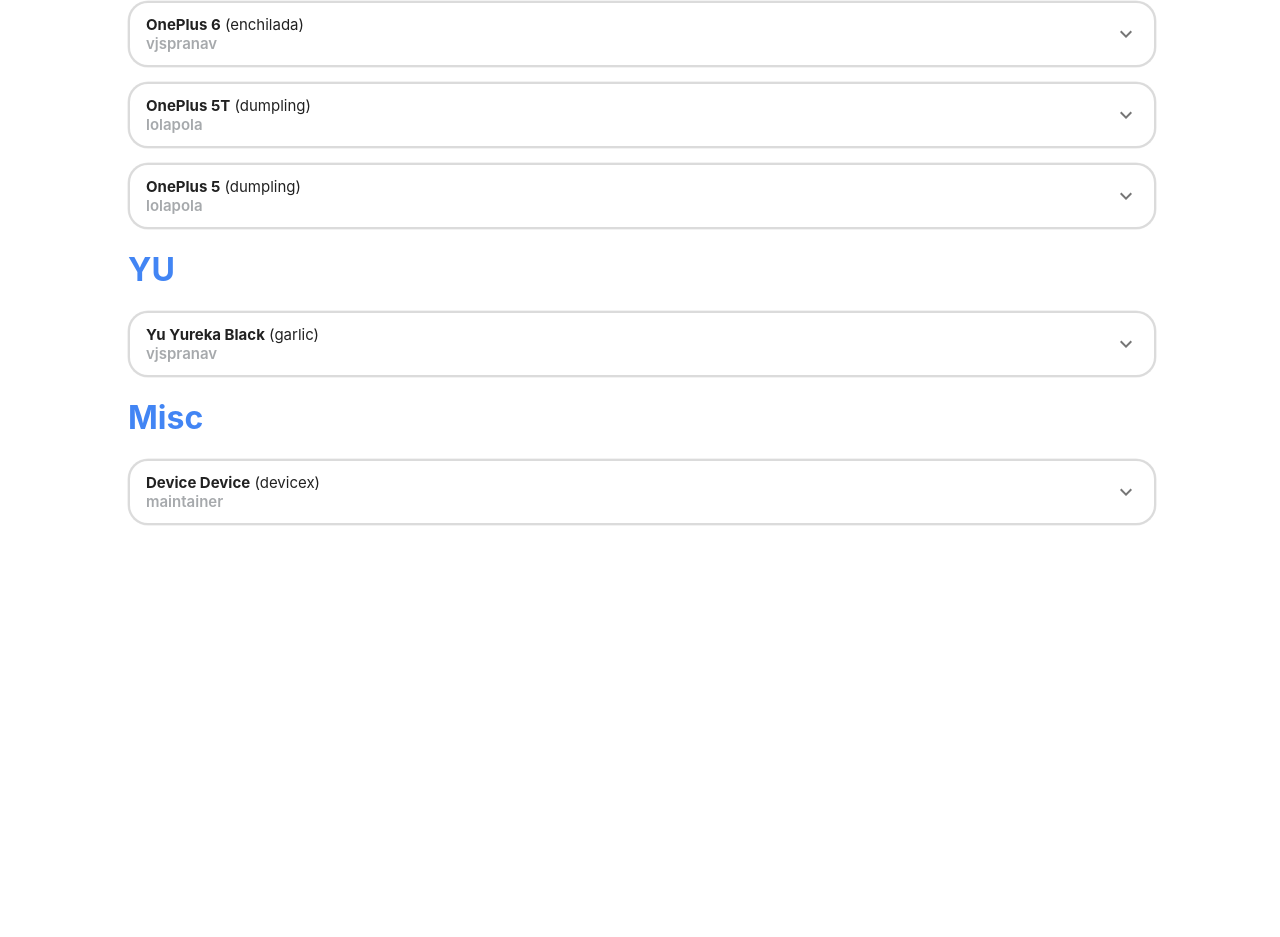
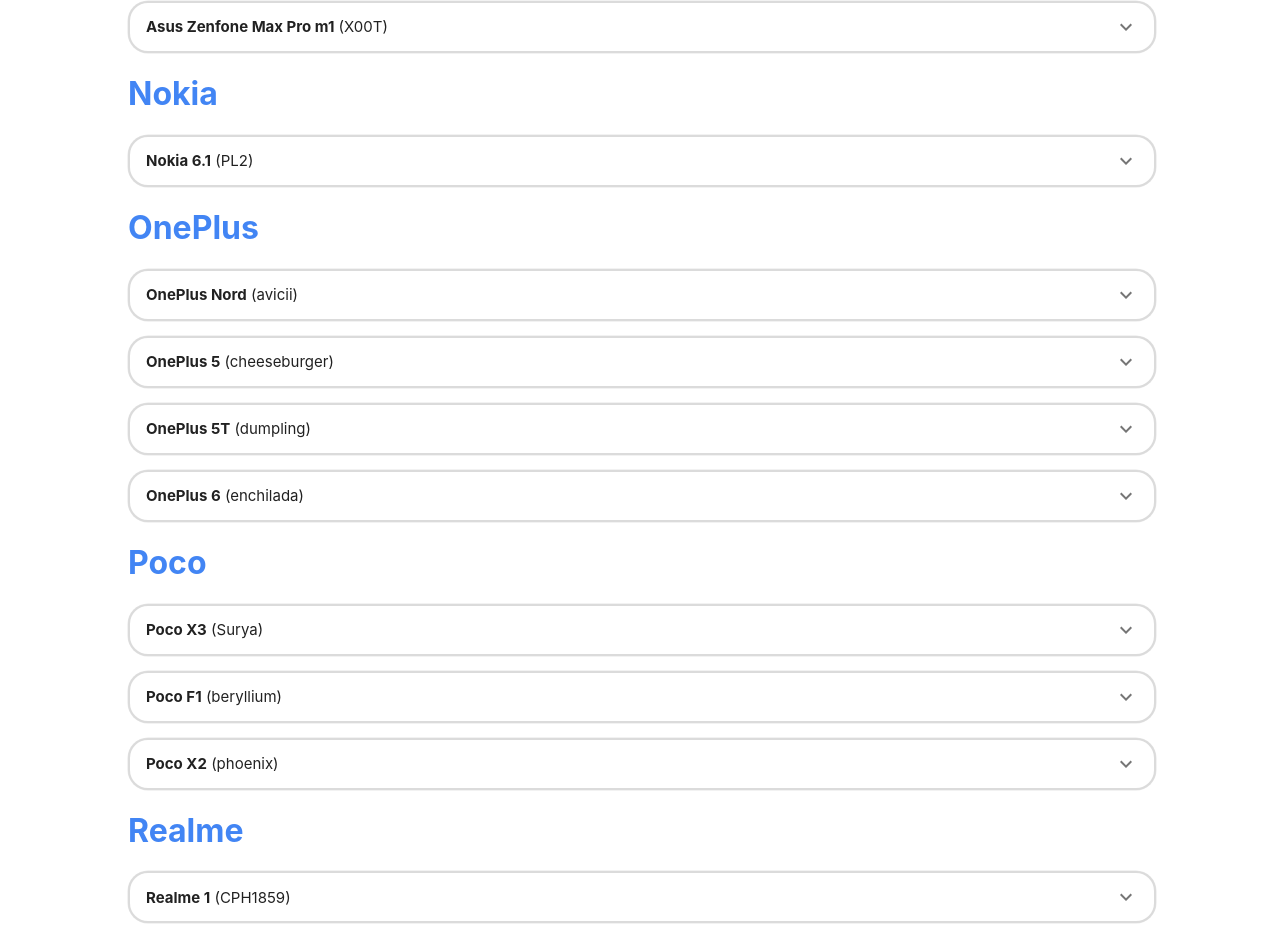
Before and after one commit to vjspranav/StagOS_Downloads, a React (Create React App) app: page / in a window 1280 px wide. Shown: the part 273-1210 px from the top of the page. Before the commit the page ends 833 px from the top, so only its background shows below. Built offline with nearby package versions, Linux system fonts and the light colour scheme.

Commit message:
Load all devices in Ascending order

```diff
--- a/src/App.js
+++ b/src/App.js
@@ -2,7 +2,18 @@ import "./App.css";
 import StagAccordion from "./components/StagAccordion";
 import TextField from "@material-ui/core/TextField";
 
+let unordered = require("./data/devices.json");
+const config = Object.keys(unordered)
+  .sort()
+  .reduce((obj, key) => {
+    obj[key] = unordered[key];
+    return obj;
+  }, {});
+
+console.log(config);
+
 function App() {
+  let mainFile = [];
   return (
     <div
       style={{
@@ -23,35 +34,31 @@ function App() {
           shrink: true,
         }}
       />
-      <h1 style={{ color: "#4285f4" }}>OnePlus</h1>
-      <StagAccordion
-        name="vjspranav"
-        codename="enchilada"
-        device="OnePlus 6"
-      ></StagAccordion>
-      <StagAccordion
-        name="lolapola"
-        codename="dumpling"
-        device="OnePlus 5T"
-      ></StagAccordion>
-      <StagAccordion
-        name="lolapola"
-        codename="dumpling"
-        device="OnePlus 5"
-      ></StagAccordion>
-      <h1 style={{ color: "#4285f4" }}>YU</h1>
-      <StagAccordion
-        name="vjspranav"
-        codename="garlic"
-        device="Yu Yureka Black"
-      ></StagAccordion>
-      <h1 style={{ color: "#4285f4" }}>Misc</h1>
-      <StagAccordion
-        name="maintainer"
-        codename="devicex"
-        device="Device Device"
-      ></StagAccordion>
-      <br />
+      {Object.keys(config).forEach((company) => {
+        mainFile.push(
+          <h1 key={company} style={{ color: "#4285f4" }}>
+            {company}
+          </h1>
+        );
+        let un = config[company];
+        const or = Object.keys(un)
+          .sort()
+          .reduce((obj, key) => {
+            obj[key] = un[key];
+            return obj;
+          }, {});
+        for (let device in or) {
+          mainFile.push(
+            <StagAccordion
+              key={device}
+              name={config[company][device].name}
+              codename={device}
+              device={config[company][device].device}
+            ></StagAccordion>
+          );
+        }
+      })}
+      {mainFile}
     </div>
   );
 }
--- /dev/null
+++ b/src/data/devices.json
@@ -0,0 +1,103 @@
+{
+  "OnePlus": {
+    "avicii": {
+      "device": "OnePlus Nord",
+      "codename": "avicii",
+      "maintainer": "VJS Pranavasri"
+    },
+    "dumpling": {
+      "device": "OnePlus 5T",
+      "codename": "dumpling",
+      "maintainer": "LOLAPOLA"
+    },
+    "cheeseburger": {
+      "device": "OnePlus 5",
+      "codename": "cheeseburger",
+      "maintainer": "LOLAPOLA"
+    },
+    "enchilada": {
+      "device": "OnePlus 6",
+      "codename": "enchilada",
+      "maintainer": "Ayan Choudhury"
+    }
+  },
+  "Nokia": {
+    "PL2": {
+      "device": "Nokia 6.1",
+      "codename": "PL2",
+      "maintainer": "VJS Pranavasri"
+    }
+  },
+  "Zuk": {
+    "z2_plus": {
+      "device": "Zuk Z2 Plus",
+      "codename": "z2_plus",
+      "maintainer": "Nikhil Gohil"
+    }
+  },
+  "Yu": {
+    "garlic": {
+      "device": "Yu Yureka Black",
+      "codename": "garlic",
+      "maintainer": "VJS Pranavasri"
+    }
+  },
+  "Poco": {
+    "phoenix": {
+      "device": "Poco X2",
+      "codename": "phoenix",
+      "maintainer": "Yashodhan Sawardekar"
+    },
+    "beryllium": {
+      "device": "Poco F1",
+      "codename": "beryllium",
+      "maintainer": "Preetam Swain"
+    },
+    "Surya": {
+      "device": "Poco X3",
+      "codename": "Surya",
+      "maintainer": "P Sambit Kumar"
+    }
+  },
+  "Realme": {
+    "CPH1859": {
+      "device": "Realme 1",
+      "codename": "CPH1859",
+      "maintainer": "Debayan Kar"
+    },
+    "RMX1801": {
+      "device": "Realme 2 pro",
+      "codename": "RMX1801",
+      "maintainer": "Baibhab"
+    },
+    "RMX1831": {
+      "device": "Realme U1",
+      "codename": "RMX1831",
+      "maintainer": "Lokesh Vazirani"
+    }
+  },
+  "Xiaomi": {
+    "mido": {
+      "device": "Xiaomi Redmi Note 4/4x",
+      "codename": "mido",
+      "maintainer": "Shashank S Patil"
+    },
+    "Begonia": {
+      "device": "Xiaomi Redmi Note 8 pro",
+      "codename": "Begonia",
+      "maintainer": "Shekhar Behera"
+    },
+    "violet": {
+      "device": "Xiaomi Redmi Note 7 Pro",
+      "codename": "violet",
+      "maintainer": "Saalim"
+    }
+  },
+  "Asus": {
+    "X00T": {
+      "device": "Asus Zenfone Max Pro m1",
+      "codename": "X00T",
+      "maintainer": "KNdroid"
+    }
+  }
+}
```
